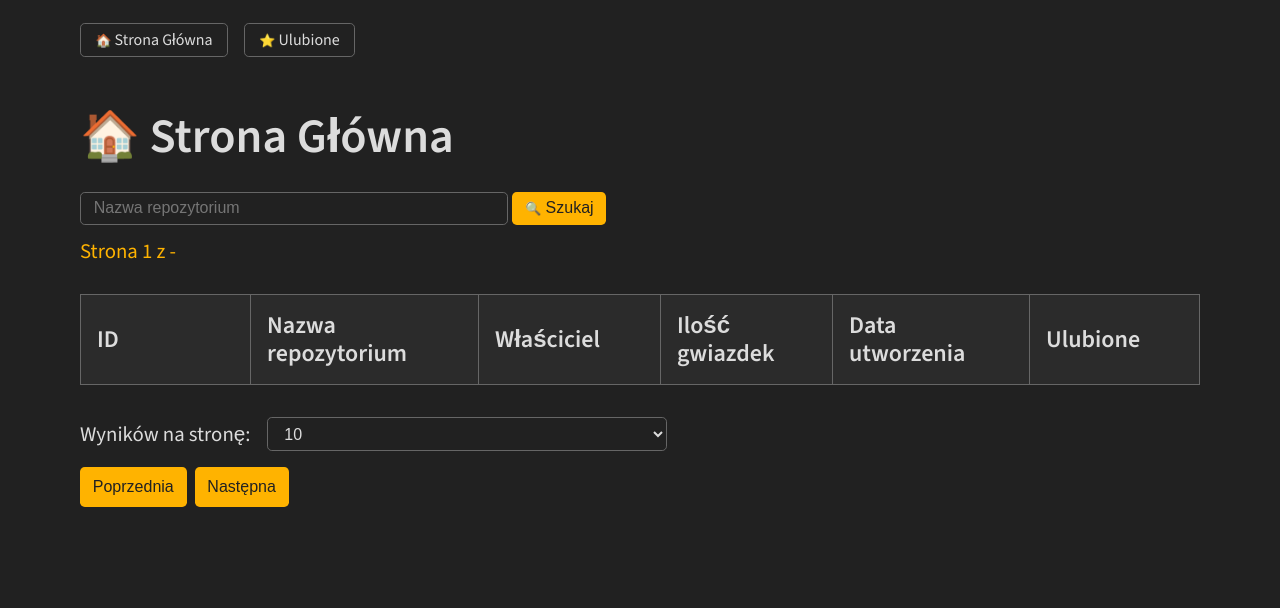
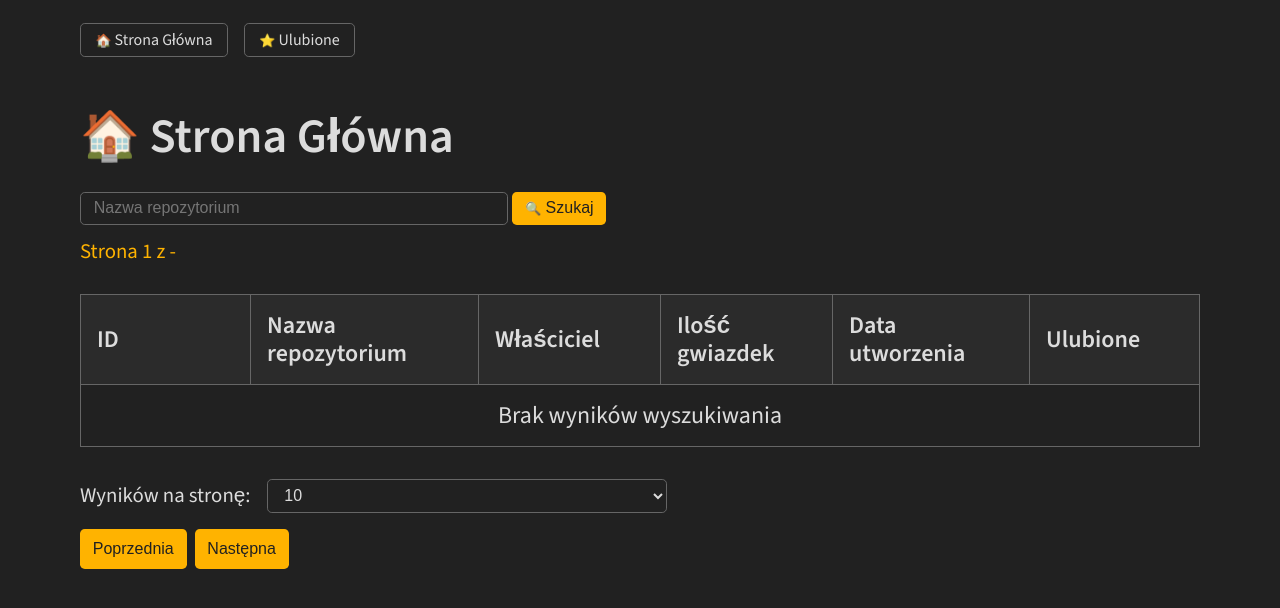
Before and after one commit to aleksandrawrombel/Repo_Hunt, a React (Vite) app: page / in a window 1280 px wide. Shown: the top 608 px of the page. Built offline with nearby package versions, Linux system fonts and the light colour scheme.

Commit message:
styling fixes, pagination fixes

```diff
--- a/src/components/HomeSearchDisplay.jsx
+++ b/src/components/HomeSearchDisplay.jsx
@@ -59,6 +59,15 @@ const HomeSearchDisplay = () => {
               <th>Ulubione</th>
             </tr>
           </thead>
+          {allPages === 0 ? (
+            <tbody>
+              <tr>
+                <td colSpan="6" className="no_results">
+                  Brak wyników wyszukiwania
+                </td>
+              </tr>
+            </tbody>
+          ) : (
             <tbody>
               {currentResults.map((result, index) => (
                 <tr key={index}>
@@ -88,6 +97,7 @@ const HomeSearchDisplay = () => {
                 </tr>
               ))}
             </tbody>
+          )}
         </table>
       </section>
       <section className="pagination_container">
--- a/src/scss/elements/_HomeSearchDisplay.scss
+++ b/src/scss/elements/_HomeSearchDisplay.scss
@@ -79,6 +79,11 @@
   .favourites_button {
     @include button_yellow;
   }
+
+  .no_results {
+    vertical-align: middle;
+    text-align: center;
+  }
 }
 
 .pagination_container {
```
Lines whose indentation alone changed are shown as unchanged.
